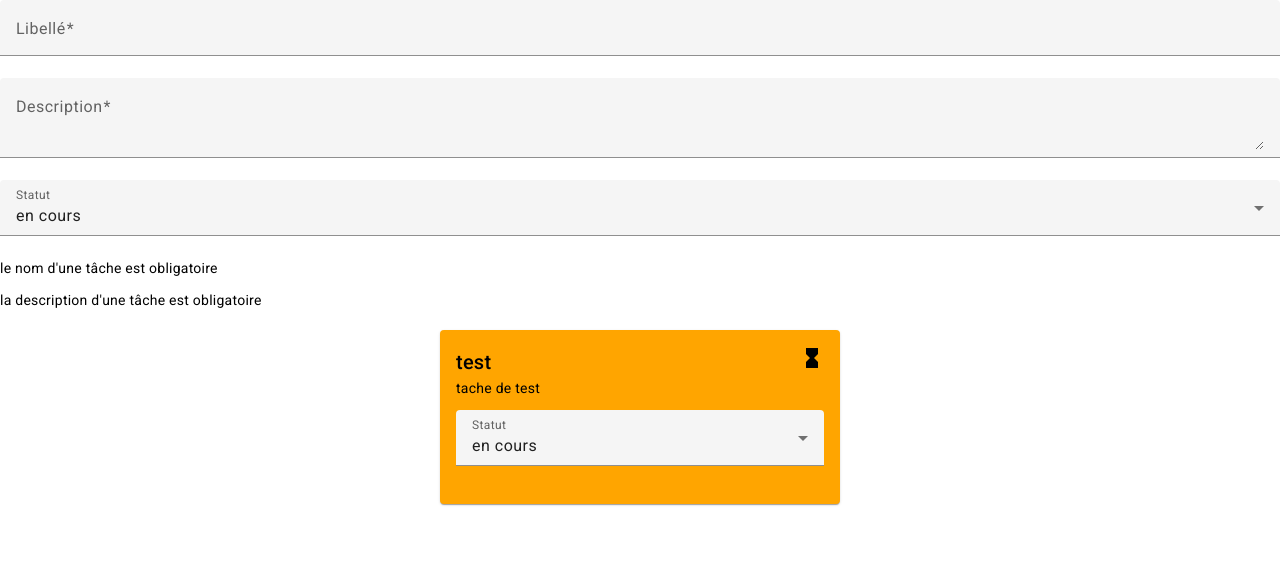
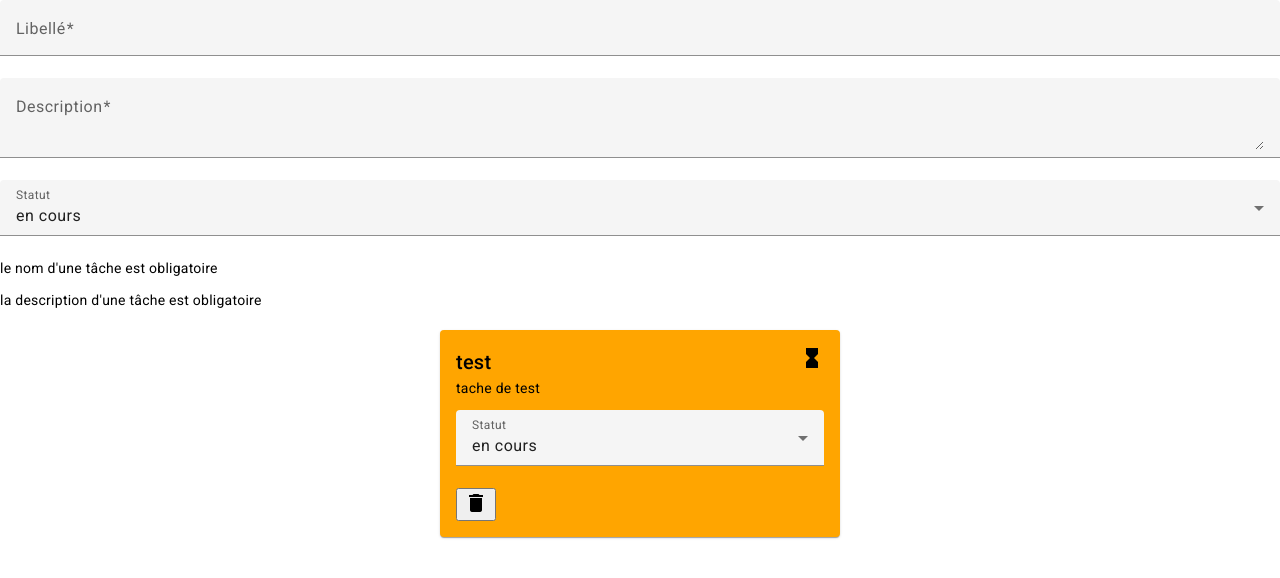
Before and after one commit to florian-barthelemy/TodoListAngular, an Angular app: page /TodoList in a window 1280 px wide. Shown: the top 578 px of the page. Built offline with nearby package versions, Linux system fonts and the light colour scheme.

Commit message:
feat : ajout de la possibilité de suppression d'une tache

```diff
--- a/src/app/components/details-tache/details-tache.component.html
+++ b/src/app/components/details-tache/details-tache.component.html
@@ -26,5 +26,9 @@
             </mat-select>
           </mat-form-field>
 
+          <button mat-fab color="warn" aria-label="Example icon button with a delete icon" (click)="deleteTache()">
+            <mat-icon>delete</mat-icon>
+          </button>
+
     </mat-card-content>
 </mat-card>
--- a/src/app/components/details-tache/details-tache.component.ts
+++ b/src/app/components/details-tache/details-tache.component.ts
@@ -16,6 +16,7 @@ import { TacheService } from '../../services/tache.service';
   styleUrl: './details-tache.component.css'
 })
 export class DetailsTacheComponent {
+
 
   @Input()
   tache !: Tache;
@@ -63,4 +64,8 @@ export class DetailsTacheComponent {
     this.service.changeStatut(event,this.index);
 
   }
+
+  deleteTache() {
+    this.service.deleteTask(this.index);
+    }
 }
--- a/src/app/services/tache.service.ts
+++ b/src/app/services/tache.service.ts
@@ -38,4 +38,8 @@ export class TacheService {
     this.tasks[index].statut=statut;
    }
 
+   deleteTask(index:number){
+    this.tasks.splice(index,1);
+   }
+
 }
```
